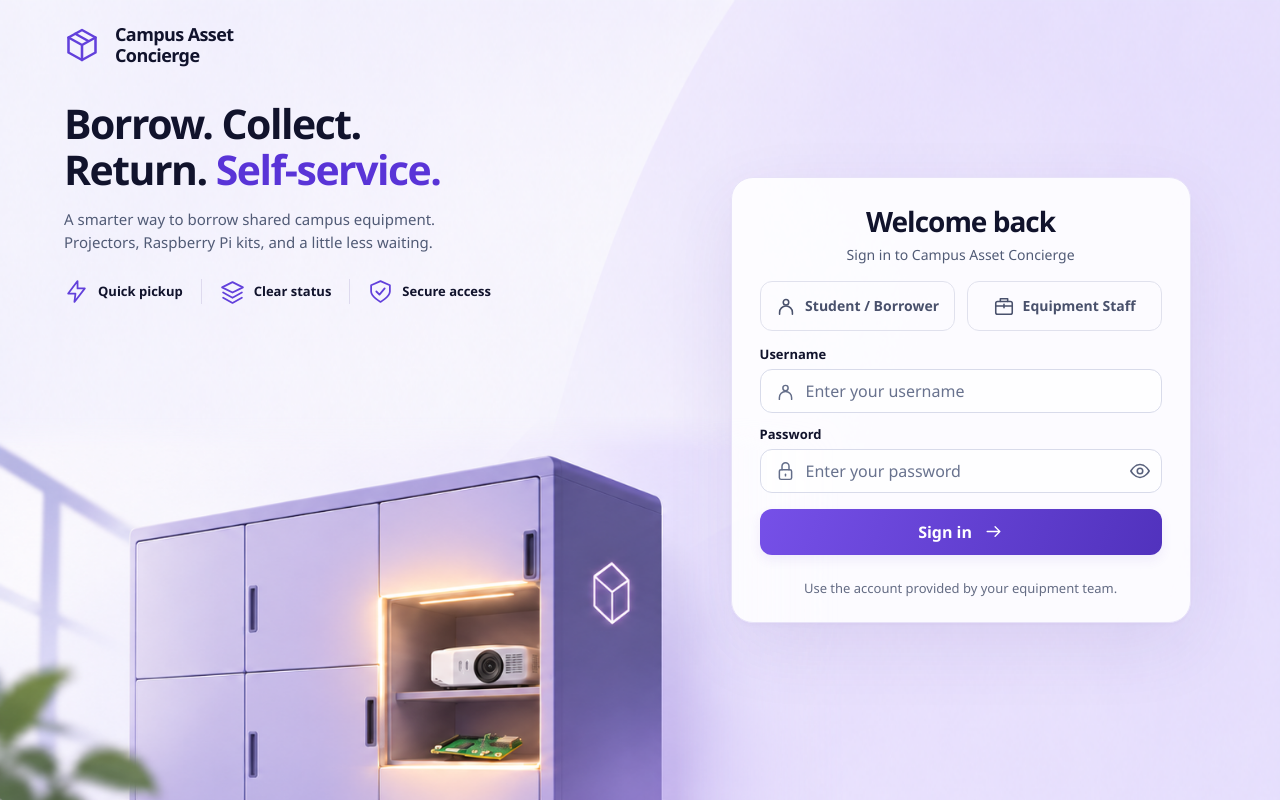
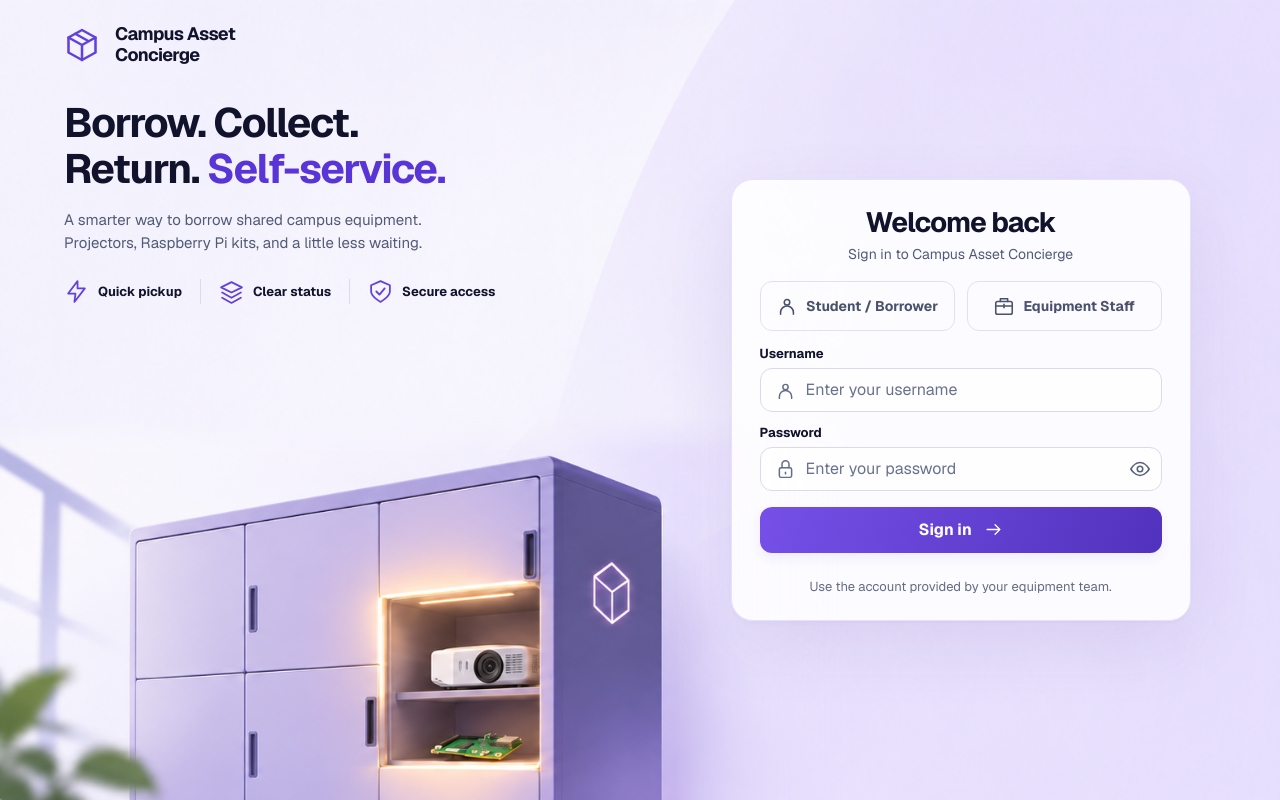
Before and after one commit to HeroJakes/campus-asset-concierge, a FastAPI app: template src/campus_asset_concierge/templates/login.html in a window 1280 px wide. Run offline with FastAPI, Linux system fonts and the light colour scheme; the template is opened without the code that fills it, so the values that code supplies are empty; parts of the project's set-up code (start-up, migrations or seed data) failed here and were passed over.

Commit message:
fix(ui): unify application font

```diff
--- a/src/campus_asset_concierge/static/login.css
+++ b/src/campus_asset_concierge/static/login.css
@@ -2,7 +2,7 @@
 * { box-sizing: border-box; }
 body { margin: 0; }
 button, input { font: inherit; }
-.login-page { position: relative; min-height: 100svh; color: var(--ink); font-family: "Segoe UI", Arial, sans-serif; background: #fafaff url("/static/login-background.png") top / 100% 190% no-repeat fixed; }
+.login-page { position: relative; min-height: 100svh; color: var(--ink); font-family: "Geist", Inter, system-ui, sans-serif; background: #fafaff url("/static/login-background.png") top / 100% 190% no-repeat fixed; }
 /* The top of the picture is plain ground, so the locker gets its own layer here. It sits below the copy and scrolls with the page. */
 .login-page::before { content: ""; position: absolute; z-index: -1; left: 0; bottom: 0; height: min(max(100svh - 360px, 280px), 30vw); aspect-ratio: 2.2; background: url("/static/login-background.png") left bottom / auto 200% no-repeat; mask: linear-gradient(#0000, #000 9%), linear-gradient(to right, #000 80%, #0000); mask-composite: intersect; }
 .login-layout { display: grid; grid-template-columns: 1.13fr 1fr; gap: clamp(32px, 5vw, 80px); align-items: center; max-width: 1520px; min-height: 100svh; margin: auto; padding: 24px clamp(30px, 5vw, 76px); }
--- a/src/campus_asset_concierge/templates/login.html
+++ b/src/campus_asset_concierge/templates/login.html
@@ -4,6 +4,9 @@
   <meta charset="utf-8">
   <meta name="viewport" content="width=device-width, initial-scale=1">
   <title>Sign in · Campus Asset Concierge</title>
+  <link rel="preconnect" href="https://fonts.googleapis.com">
+  <link rel="preconnect" href="https://fonts.gstatic.com" crossorigin>
+  <link href="https://fonts.googleapis.com/css2?family=Geist:wght@400;500;700&display=swap" rel="stylesheet">
   <link rel="stylesheet" href="/static/login.css">
   <script src="/static/login.js" defer></script>
 </head>
```
